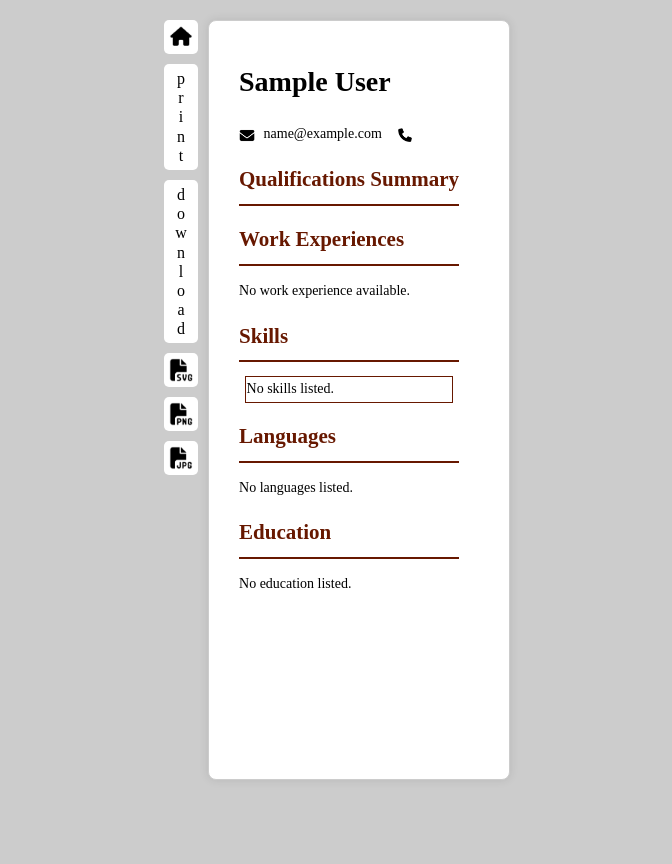
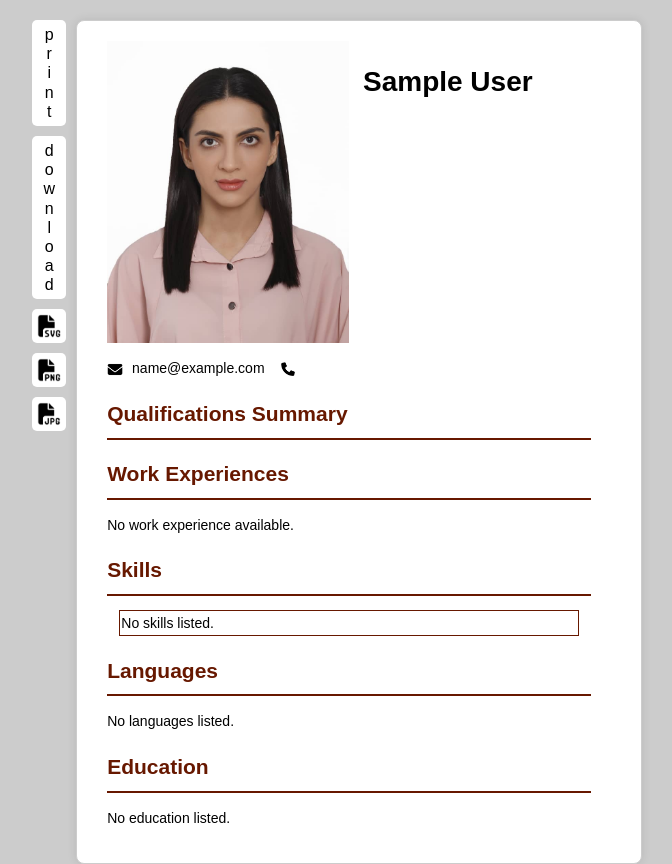
Before and after one commit to TheSaharFarahzad/my-resume-site, a Django app: template templates/resume/resume.html in a window 1280 px wide. Shown: the whole page, without its empty margins (303-975 px from the left). Before the commit the page ends 779 px from the top, so only its background shows below. Run offline with Django 5.2, Linux system fonts and the light colour scheme; the template is opened without the code that fills it, so the values that code supplies are empty; the visitor is signed in with stand-in values (Sample User, id 1); some libraries are stand-ins or nearby versions.

Commit message:
added photo profile, fixed grabbing wrong clss to download as pdf becouse it did not show up the bio info

```diff
--- a/static/resume/style.css
+++ b/static/resume/style.css
@@ -4,7 +4,7 @@ body {
     align-items: stretch;
     height: 100vh;
     margin: 0;
-    font-family: 'Computer Modern', serif;
+    font-family: 'Arial', serif;
     background-color: #ccc;
 }
 
@@ -35,6 +35,28 @@ body {
     /* Space between sidebar and container */
     scrollbar-width: none;
     /* Hide scrollbar for Firefox */
+}
+
+.container-photo-profile {
+    width: 50%;
+    max-width: 300px;
+            border-radius: 100%;
+
+    display: flex;
+
+
+}
+
+.container-photo-profile img {
+    width: 100%;
+    height: auto;
+
+    object-fit: cover;
+}
+
+.container-info-bio{
+    display: flex;
+    gap: 1em;
 }
 
 .contact-info {
--- a/templates/resume/resume.html
+++ b/templates/resume/resume.html
@@ -14,9 +14,7 @@
     <div class="wrapper">
 
         <div class="sidebar">
-            <button class="icon" title="Home" id="linkedin-button">
-                <img src="{% static 'resume/icons/home.png' %}" alt="Home" />
-            </button>
+
             <button class="print-button icon" title="Print">
                 <span>p</span><span>r</span><span>i</span><span>n</span><span>t</span>
             </button>
@@ -35,8 +33,16 @@
         </div>
 
         <div class="container">
-            <h1>{{ user.first_name }} {{ user.last_name }}</h1>
-            <h2 class="section-title">{{ user.job_title }}</h2>
+            <div class="container-info-bio">
+                <div class="container-photo-profile">
+                    <img src="{% static 'images/photo_profile.jpg' %}">
+                </div>
+                <div>
+                     <h1>{{ user.first_name }} {{ user.last_name }}</h1>
+                     <h2 class="section-title">{{ user.job_title }}</h2>
+                 </div>
+            </div>
+
             <p class="contact-info">
                 <a href="mailto:{{ user.email }}">
                     <img src="{% static 'resume/icons/email.png' %}" alt="Email Icon" class="contact-icon">
@@ -55,7 +61,7 @@
                 {% endfor %}
             </div>
 
-            <section class="resume-content pdf-container">
+            <section class="resume-content">
                 <h2 class="section-title">Qualifications Summary</h2>
                 <hr class="section-divider">
                 <p>{{ user.about }}</p>
@@ -142,21 +148,13 @@
         // Get the LinkedIn URL from the Django context
         const linkedinUrl = "{% for link in social_media_links %}{% if link.platform == 'LinkedIn' %}{{ link.url }}{% endif %}{% endfor %}";
 
-        document.getElementById('linkedin-button').addEventListener('click', function () {
-            // Redirect to the LinkedIn URL
-            if (linkedinUrl) {
-                window.location.href = linkedinUrl;
-            } else {
-                alert('LinkedIn link not found.');
-            }
-        });
 
         document.querySelector('.print-button').onclick = function () {
             window.print();
         };
 
         document.querySelector('.download-button').onclick = function () {
-            const element = document.querySelector('.pdf-container');
+            const element = document.querySelector('.container');
             const opt = {
                 margin: 1,
                 filename: 'resume.pdf',
```
Also changed, not shown: static/images/photo_profile.jpg (added).
